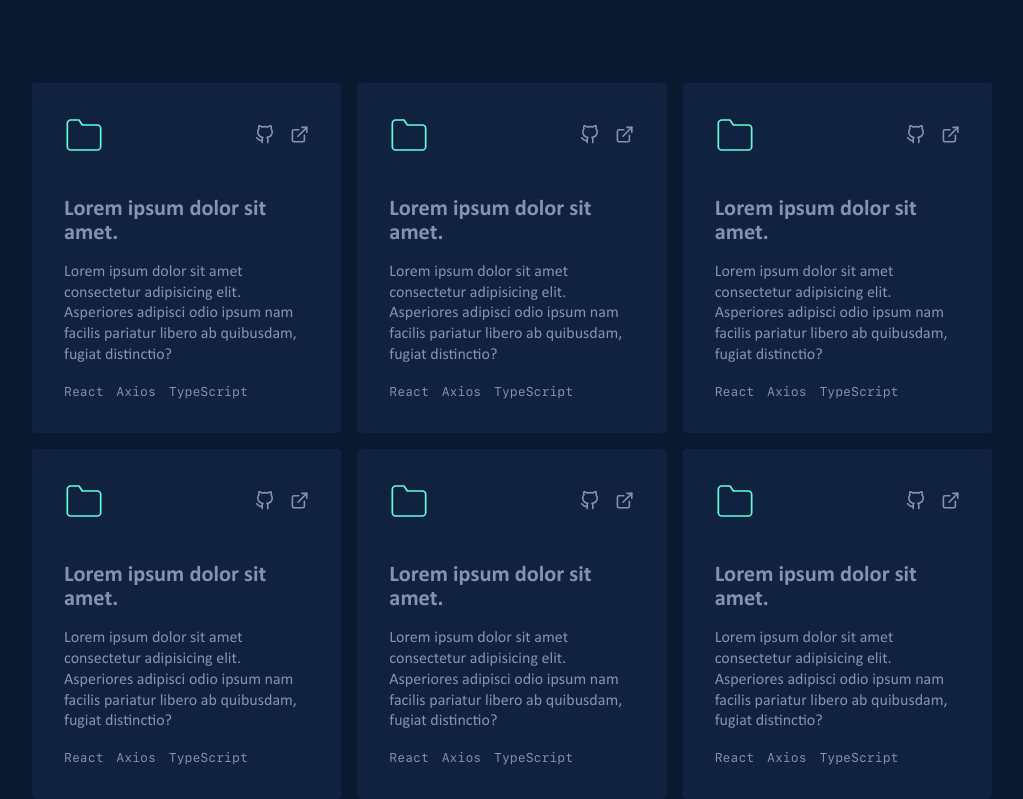
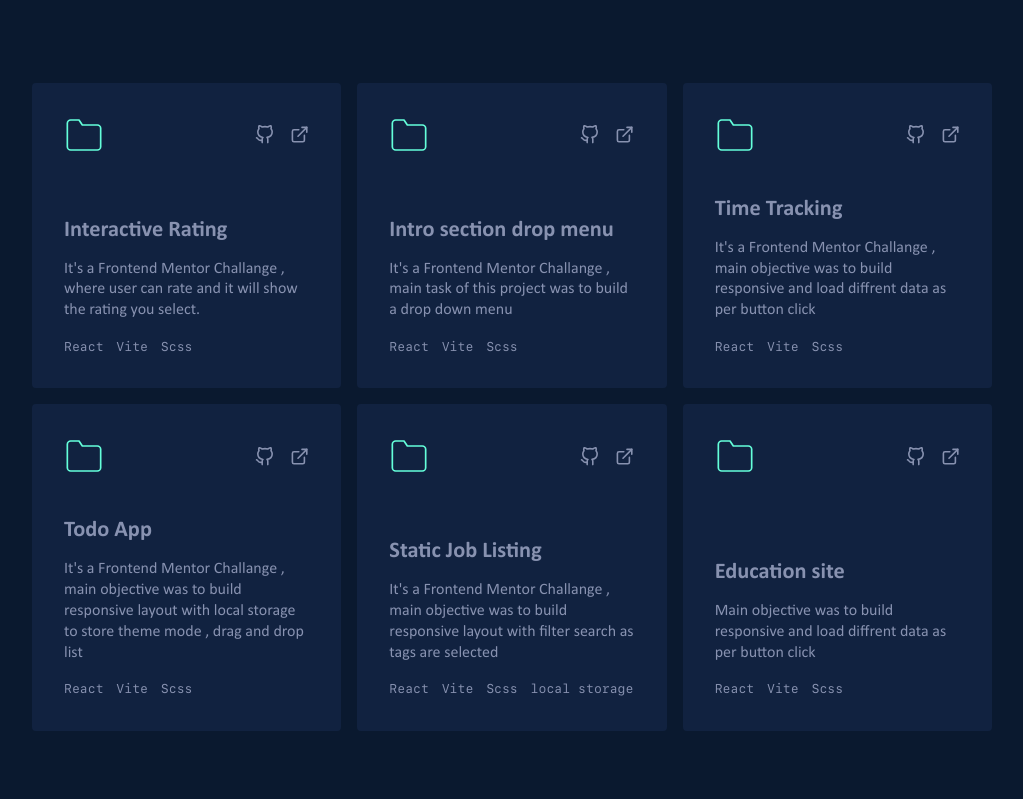
Before and after one commit to AryanTy20/my-portfolio, a React (Vite) app: page / in a window 1280 px wide. Shown: the part 4249-5048 px from the top of the page, without its empty margins (128-1151 px from the left). Built offline with nearby package versions, Linux system fonts and the light colour scheme.

Commit message:
refactor: links updated

```diff
--- a/src/components/Works/index.tsx
+++ b/src/components/Works/index.tsx
@@ -4,10 +4,72 @@ import {
   FiFolder as FolderIcon,
 } from "react-icons/fi";
 
-import { Link } from "react-router-dom";
 import "./style.scss";
 
 const Works = () => {
+  const data = [
+    {
+      title: "Interactive Rating",
+      links: {
+        github: "https://github.com/AryanTy20/Frontend-Interactive-Rating",
+        live: "https://frontend-interactive-rating.vercel.app/",
+      },
+
+      desc: "It's a Frontend Mentor Challange , where user can rate and it will show the rating you select.",
+      tags: ["React", "Vite", "Scss"],
+    },
+    {
+      title: "Intro section drop menu",
+      links: {
+        github: "https://github.com/AryanTy20/Frontend-Intro-section-drop-menu",
+        live: "https://frontend-intro-section-drop-menu.vercel.app/",
+      },
+
+      desc: "It's a Frontend Mentor Challange , main task of this project was to build a drop down menu ",
+      tags: ["React", "Vite", "Scss"],
+    },
+    {
+      title: "Time Tracking",
+      links: {
+        github: "https://github.com/AryanTy20/frontend-time-tracking",
+        live: "https://frontend-time-tracking.vercel.app/",
+      },
+
+      desc: "It's a Frontend Mentor Challange , main objective was to build responsive and load diffrent data as per button click",
+      tags: ["React", "Vite", "Scss"],
+    },
+    {
+      title: "Todo App",
+      links: {
+        github: "https://github.com/AryanTy20/Frontend-Todo",
+        live: "https://frontend-todo-woad.vercel.app/",
+      },
+
+      desc: "It's a Frontend Mentor Challange , main objective was to build responsive layout with local storage to store theme mode , drag and drop list",
+      tags: ["React", "Vite", "Scss"],
+    },
+    {
+      title: "Static Job Listing",
+      links: {
+        github: "https://github.com/AryanTy20/frontend-static-job-listing",
+        live: "https://frontend-static-job-listing.vercel.app/",
+      },
+
+      desc: "It's a Frontend Mentor Challange , main objective was to build responsive layout with filter search as tags are selected",
+      tags: ["React", "Vite", "Scss", "local storage"],
+    },
+    {
+      title: "Education site",
+      links: {
+        github: "https://github.com/AryanTy20/Education-Challange",
+        live: "https://eduhub-ten.vercel.app/",
+      },
+
+      desc: "Main objective was to build responsive and load diffrent data as per button click",
+      tags: ["React", "Vite", "Scss"],
+    },
+  ];
+
   return (
     <section className="works" id="work">
       <h1>Some Things I've Built</h1>
@@ -95,21 +157,14 @@ const Works = () => {
             </ul>
             <div className="links">
               <a
-                href="https://github.com/AryanTy20/NetflixCloneFrontend"
+                href="https://github.com/AryanTy20/Frontend-Interactive-Comments"
                 target="_blank"
                 title="Frontend"
               >
                 <GithubIcon />
               </a>
               <a
-                href="https://github.com/AryanTy20/NetflixCloneAPI"
-                target="_blank"
-                title="Backend"
-              >
-                <GithubIcon />
-              </a>
-              <a
-                href="https://netflixclon3.netlify.app"
+                href="https://frontend-interactive-comments.vercel.app/"
                 target="_blank"
                 title="Live URL"
               >
@@ -132,7 +187,7 @@ const Works = () => {
             <div className="info">
               <p>
                 Ecommerce Landing Page is a challange of{" "}
-                <a href="https://www.frontendmentor.io/"></a> Frontend Mentor.
+                <a href="https://www.frontendmentor.io/">Frontend Mentor</a> .
                 This is the first project from where I started TypeScript in
                 react and with better accessibility
               </p>
@@ -146,14 +201,14 @@ const Works = () => {
             </ul>
             <div className="links">
               <a
-                href="https://github.com/AryanTy20/NetflixCloneFrontend"
+                href="https://github.com/AryanTy20/Frontend-Ecommerce-landing"
                 target="_blank"
                 title="Source Code"
               >
                 <GithubIcon />
               </a>
               <a
-                href="https://netflixclon3.netlify.app"
+                href="https://frontend-ecommerce-landing.vercel.app/"
                 target="_blank"
                 title="Live URL"
               >
@@ -166,174 +221,36 @@ const Works = () => {
       <div className="other-projects">
         <h2>Other Noteworthy Projects</h2>
         <div className="project">
-          <article className="item">
+          {data.map((item, i) => (
+            <article className="item" key={i}>
               <div className="header">
                 <div className="foldericon">
                   <FolderIcon />
                 </div>
                 <div className="external-links">
-                <a href="#" target="_blank">
+                  {item.links.github && (
+                    <a href={item.links.github} target="_blank">
                       <GithubIcon />
                     </a>
-                <a href="#" target="_blank">
+                  )}
+                  {item.links.live && (
+                    <a href={item.links.live} target="_blank">
                       <ExternalLinkIcon />
                     </a>
+                  )}
                 </div>
               </div>
               <div className="info">
-              <h3>Lorem ipsum dolor sit amet.</h3>
-              <p>
-                Lorem ipsum dolor sit amet consectetur adipisicing elit.
-                Asperiores adipisci odio ipsum nam facilis pariatur libero ab
-                quibusdam, fugiat distinctio?
-              </p>
+                <h3>{item.title}</h3>
+                <p>{item.desc}</p>
                 <ul className="tags">
-                <li>React</li>
-                <li>Axios</li>
-                <li>TypeScript</li>
+                  {item.tags.map((tag, i) => (
+                    <li key={i}>{tag}</li>
+                  ))}
                 </ul>
               </div>
             </article>
-          <article className="item">
-            <div className="header">
-              <div className="foldericon">
-                <FolderIcon />
-              </div>
-              <div className="external-links">
-                <a href="#" target="_blank">
-                  <GithubIcon />
-                </a>
-                <a href="#" target="_blank">
-                  <ExternalLinkIcon />
-                </a>
-              </div>
-            </div>
-            <div className="info">
-              <h3>Lorem ipsum dolor sit amet.</h3>
-              <p>
-                Lorem ipsum dolor sit amet consectetur adipisicing elit.
-                Asperiores adipisci odio ipsum nam facilis pariatur libero ab
-                quibusdam, fugiat distinctio?
-              </p>
-              <ul className="tags">
-                <li>React</li>
-                <li>Axios</li>
-                <li>TypeScript</li>
-              </ul>
-            </div>
-          </article>
-          <article className="item">
-            <div className="header">
-              <div className="foldericon">
-                <FolderIcon />
-              </div>
-              <div className="external-links">
-                <a href="#" target="_blank">
-                  <GithubIcon />
-                </a>
-                <a href="#" target="_blank">
-                  <ExternalLinkIcon />
-                </a>
-              </div>
-            </div>
-            <div className="info">
-              <h3>Lorem ipsum dolor sit amet.</h3>
-              <p>
-                Lorem ipsum dolor sit amet consectetur adipisicing elit.
-                Asperiores adipisci odio ipsum nam facilis pariatur libero ab
-                quibusdam, fugiat distinctio?
-              </p>
-              <ul className="tags">
-                <li>React</li>
-                <li>Axios</li>
-                <li>TypeScript</li>
-              </ul>
-            </div>
-          </article>
-          <article className="item">
-            <div className="header">
-              <div className="foldericon">
-                <FolderIcon />
-              </div>
-              <div className="external-links">
-                <a href="#" target="_blank">
-                  <GithubIcon />
-                </a>
-                <a href="#" target="_blank">
-                  <ExternalLinkIcon />
-                </a>
-              </div>
-            </div>
-            <div className="info">
-              <h3>Lorem ipsum dolor sit amet.</h3>
-              <p>
-                Lorem ipsum dolor sit amet consectetur adipisicing elit.
-                Asperiores adipisci odio ipsum nam facilis pariatur libero ab
-                quibusdam, fugiat distinctio?
-              </p>
-              <ul className="tags">
-                <li>React</li>
-                <li>Axios</li>
-                <li>TypeScript</li>
-              </ul>
-            </div>
-          </article>
-          <article className="item">
-            <div className="header">
-              <div className="foldericon">
-                <FolderIcon />
-              </div>
-              <div className="external-links">
-                <a href="#" target="_blank">
-                  <GithubIcon />
-                </a>
-                <a href="#" target="_blank">
-                  <ExternalLinkIcon />
-                </a>
-              </div>
-            </div>
-            <div className="info">
-              <h3>Lorem ipsum dolor sit amet.</h3>
-              <p>
-                Lorem ipsum dolor sit amet consectetur adipisicing elit.
-                Asperiores adipisci odio ipsum nam facilis pariatur libero ab
-                quibusdam, fugiat distinctio?
-              </p>
-              <ul className="tags">
-                <li>React</li>
-                <li>Axios</li>
-                <li>TypeScript</li>
-              </ul>
-            </div>
-          </article>
-          <article className="item">
-            <div className="header">
-              <div className="foldericon">
-                <FolderIcon />
-              </div>
-              <div className="external-links">
-                <a href="#" target="_blank">
-                  <GithubIcon />
-                </a>
-                <a href="#" target="_blank">
-                  <ExternalLinkIcon />
-                </a>
-              </div>
-            </div>
-            <div className="info">
-              <h3>Lorem ipsum dolor sit amet.</h3>
-              <p>
-                Lorem ipsum dolor sit amet consectetur adipisicing elit.
-                Asperiores adipisci odio ipsum nam facilis pariatur libero ab
-                quibusdam, fugiat distinctio?
-              </p>
-              <ul className="tags">
-                <li>React</li>
-                <li>Axios</li>
-                <li>TypeScript</li>
-              </ul>
-            </div>
-          </article>
+          ))}
         </div>
       </div>
       <a href="https://github.com/aryanty20">
```
Lines whose indentation alone changed are shown as unchanged.
